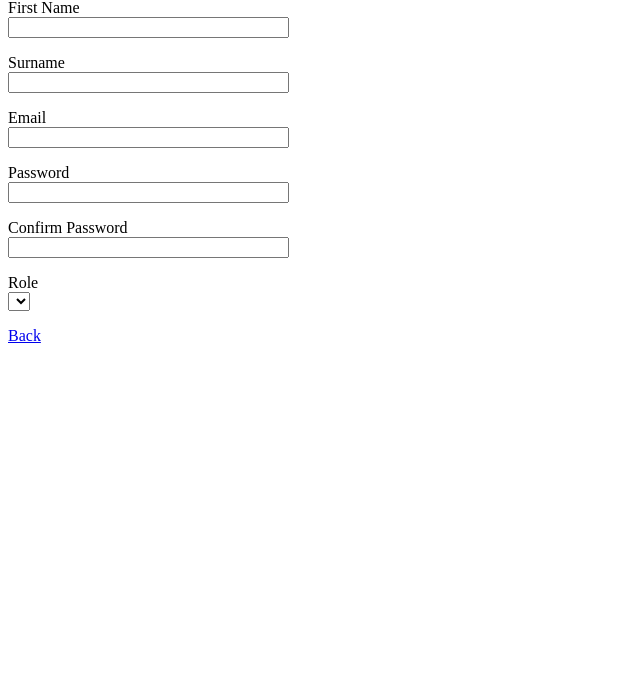
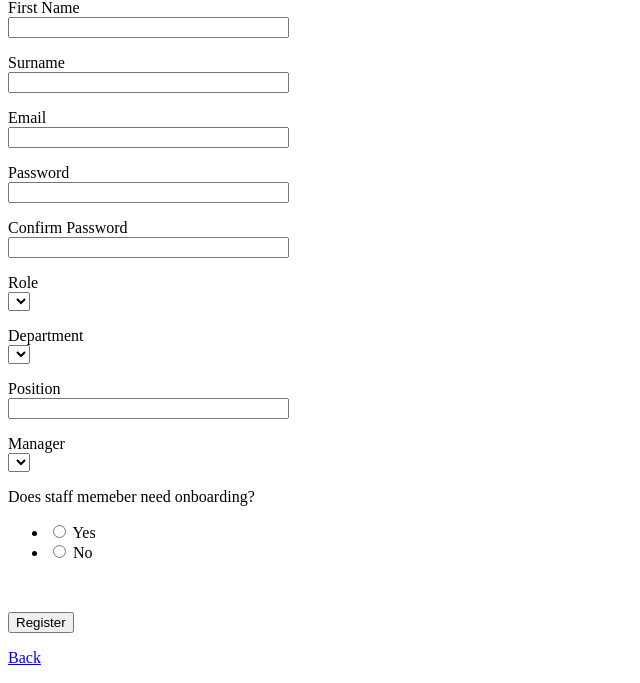
Before and after one commit to Alanna-Mc/vision-hub, a Flask app: template app/templates/admin/createUser.html in a window 1280 px wide. Shown: the part 117-800 px from the top of the page, without its empty margins (0-640 px from the left). Run offline with Flask 3, Linux system fonts and the light colour scheme; the template is opened without the code that fills it: values that come from a table or form of the project are taken from there, others are empty.

Commit message:
IsOnboarding field fixed for registration form

```diff
--- a/app/admin/forms.py
+++ b/app/admin/forms.py
@@ -1,5 +1,5 @@
 from flask_wtf import FlaskForm
-from wtforms import StringField, PasswordField, BooleanField, SubmitField, SelectField
+from wtforms import StringField, PasswordField, RadioField, SubmitField, SelectField
 from wtforms.validators import ValidationError, DataRequired, EqualTo, Optional
 import sqlalchemy as sa
 from app import db
@@ -25,7 +25,8 @@ class CreateUserForm(FlaskForm):
     password = PasswordField('Password', validators=[DataRequired()])
     password2 = PasswordField('Confirm Password', validators=[DataRequired(), EqualTo('password')])
     role = SelectField('Role', coerce=int, validators=[DataRequired()])
-    is_onboarding = BooleanField('Is Onboarding?', validators=[DataRequired()])
+    is_onboarding = RadioField('Does staff memeber need onboarding?', choices=[('yes', 'Yes'), ('no', 'No')],validators=[DataRequired()])
     manager= SelectField('Manager', coerce=int, validators=[Optional()])
     department = SelectField('Department', coerce=int, validators=[DataRequired()])
     job_title = StringField('Position', validators=[DataRequired()])
+    submit = SubmitField('Register')
--- a/app/templates/admin/createUser.html
+++ b/app/templates/admin/createUser.html
@@ -59,6 +59,43 @@
             {% endfor %}
         </p>
 
+         <!-- Department Dropdown Field -->
+         <p>
+            {{ form.department.label }}<br>
+            {{ form.department() }}<br>
+            {% for error in form.department.errors %}
+            <span style="color: red;">[{{ error }}]</span>
+            {% endfor %}
+        </p>
+
+        <!-- Job Title Field -->
+        <p>
+            {{ form.job_title.label }}<br>
+            {{ form.job_title(size=32) }}<br>
+            {% for error in form.job_title.errors %}
+            <span style="color: red;">[{{ error }}]</span>
+            {% endfor %}
+        </p>
+
+        <!-- Manager -->
+        <p>
+            {{ form.manager.label }}<br>
+            {{ form.manager() }}<br>
+            {% for error in form.job_title.errors %}
+            <span style="color: red;">[{{ error }}]</span>
+            {% endfor %}
+        </p>
+
+        <!-- Is Onboarding -->
+        <p>
+            {{ form.is_onboarding.label }}<br>
+            {{ form.is_onboarding() }}<br>
+            {% for error in form.is_onboarding.errors %}
+            <span style="color: red;">[{{ error }}]</span>
+            {% endfor %}
+        </p>
+
+
         <!-- Submit Button -->
         <p>{{ form.submit() }}</p>
 
```
Also changed, not shown: app/admin/routes.py (+7 -2 lines).
